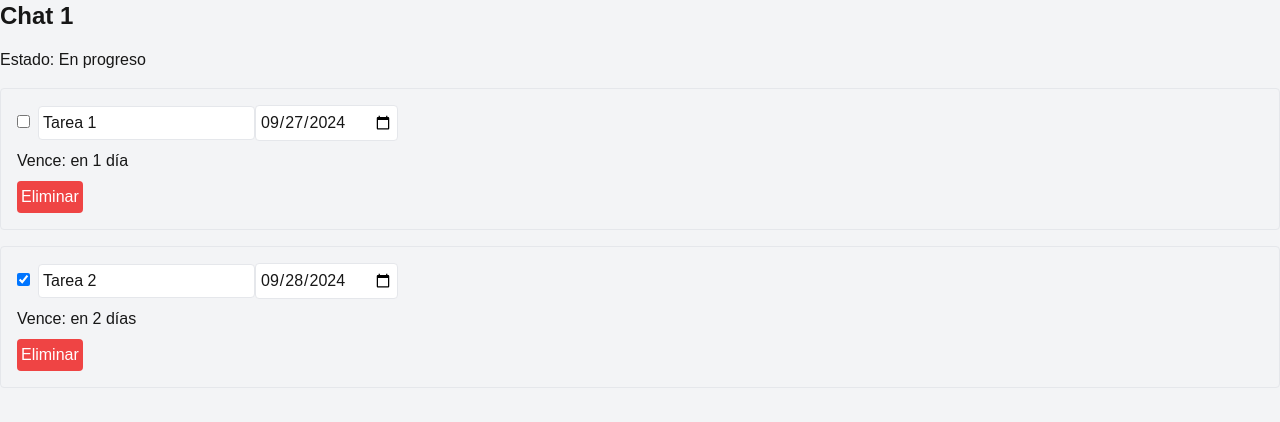
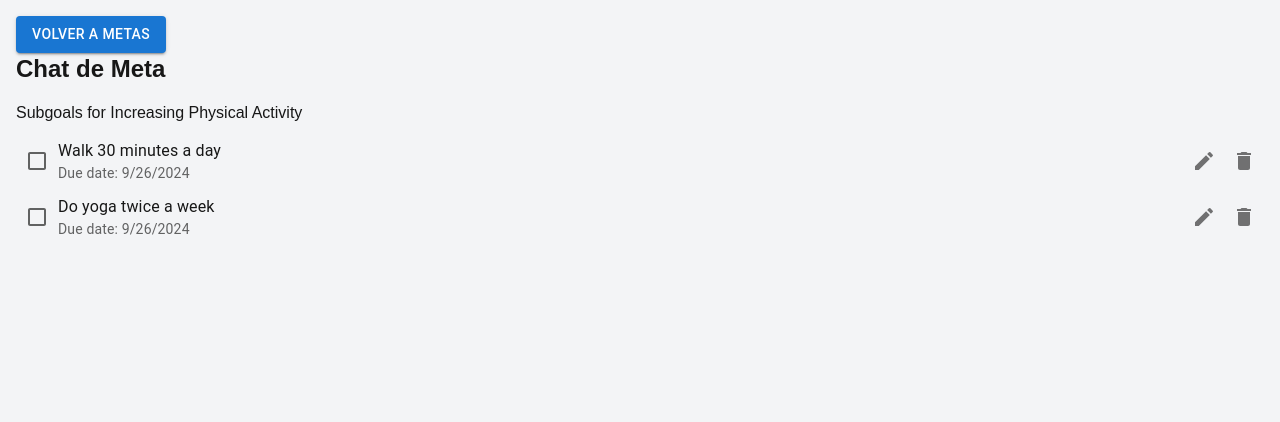
Before and after one commit to bradelev/mental-mood, a Next.js app: page /mental-mood/goals/1 in a window 1280 px wide. Shown: the top 422 px of the page. Built offline with nearby package versions, Linux system fonts and the light colour scheme.

Commit message:
feat: add goals page

```diff
--- a/package.json
+++ b/package.json
@@ -13,8 +13,10 @@
     "@emotion/styled": "^11.13.0",
     "@mui/icons-material": "^6.1.1",
     "@mui/material": "^6.1.1",
+    "@mui/x-date-pickers": "^7.18.0",
     "@radix-ui/react-tabs": "^1.1.0",
     "date-fns": "^4.1.0",
+    "dayjs": "^1.11.13",
     "framer-motion": "^11.5.6",
     "next": "14.2.13",
     "react": "^18",
--- a/src/app/chat/page.tsx
+++ b/src/app/chat/page.tsx
@@ -1,11 +1,13 @@
 "use client";
 
 import React, { useState } from 'react';
+import { useRouter } from 'next/navigation';
 import NavigationStepper from "../components/NavigationStepper";
 import { Button } from '../components/ui/Button';
 import { Textarea } from '../components/ui/Textarea';
 
 const Chat = () => {
+  const router = useRouter();
   const [messages, setMessages] = useState([
     { role: 'assistant', content: '¡Hola! ¿En qué puedo ayudarte hoy?' }
   ]);
@@ -19,6 +21,10 @@ const Chat = () => {
     }
   };
 
+  const handleGenerateActionItems = () => {
+    router.push('/goals');
+  };
+
   return (
     <div className="flex h-screen bg-gray-100">
 
@@ -26,8 +32,14 @@ const Chat = () => {
       {/* Área principal de chat */}
       <div className="flex-1 flex flex-col">
         {/* Encabezado */}
-        <div className="bg-white shadow p-4">
+        <div className="bg-white shadow p-4 flex justify-between items-center">
           <h1 className="text-2xl font-bold text-blue-900">Chat</h1>
+          <Button
+            onClick={handleGenerateActionItems}
+            className="bg-green-500 text-white"
+          >
+            Generate action items
+          </Button>
         </div>
 
         {/* Mensajes */}
--- a/src/app/components/goals/ActiveChat.tsx
+++ b/src/app/components/goals/ActiveChat.tsx
@@ -1,76 +1,119 @@
 "use client"
 
 import React, { useState, useEffect } from 'react';
-import { formatDistanceToNow } from 'date-fns';
-import { es } from 'date-fns/locale';
+import {
+  List,
+  ListItem,
+  ListItemText,
+  Checkbox,
+  IconButton,
+  TextField,
+  Button,
+  Dialog,
+  DialogActions,
+  DialogContent,
+  DialogTitle
+} from '@mui/material';
+import { Delete as DeleteIcon, Edit as EditIcon } from '@mui/icons-material';
+import { LocalizationProvider } from '@mui/x-date-pickers';
+import { AdapterDayjs } from '@mui/x-date-pickers/AdapterDayjs';
+import { DatePicker } from '@mui/x-date-pickers/DatePicker';
+import dayjs from 'dayjs';
 
-interface Task {
-  id: number;
+interface Subgoal {
+  id: string;
   description: string;
   dueDate: Date;
   completed: boolean;
 }
 
-interface ActiveChatProps {
-  id: string;
-}
-
-const ActiveChat = ({ id }: ActiveChatProps) => {
-  const [tasks, setTasks] = useState<Task[]>([]);
+const ActiveChat: React.FC<{ id: string }> = ({ id }) => {
+  const [subgoals, setSubgoals] = useState<Subgoal[]>([]);
+  const [openDialog, setOpenDialog] = useState(false);
+  const [currentSubgoal, setCurrentSubgoal] = useState<Subgoal | null>(null);
 
   useEffect(() => {
-    if (id) {
-      // Aquí deberías hacer la llamada a tu API para obtener las tareas
-      // Por ahora, usaremos datos de ejemplo
-      const mockTasks: Task[] = [
-        { id: 1, description: 'Tarea 1', dueDate: new Date(Date.now() + 86400000), completed: false },
-        { id: 2, description: 'Tarea 2', dueDate: new Date(Date.now() + 172800000), completed: true },
-      ];
-      setTasks(mockTasks);
-    }
+    // Here you should load the subgoals from your backend
+    // For now, we'll use example data
+    setSubgoals([
+      { id: '1', description: 'Walk 30 minutes a day', dueDate: new Date(), completed: false },
+      { id: '2', description: 'Do yoga twice a week', dueDate: new Date(), completed: false },
+    ]);
   }, [id]);
 
-  const updateTask = (taskId: number, updates: Partial<Task>) => {
-    setTasks(tasks.map(task =>
-      task.id === taskId ? { ...task, ...updates } : task
+  const handleToggleComplete = (id: string) => {
+    setSubgoals(subgoals.map(subgoal =>
+      subgoal.id === id ? { ...subgoal, completed: !subgoal.completed } : subgoal
     ));
   };
 
-  const deleteTask = (taskId: number) => {
-    setTasks(tasks.filter(task => task.id !== taskId));
+  const handleEdit = (subgoal: Subgoal) => {
+    setCurrentSubgoal(subgoal);
+    setOpenDialog(true);
   };
 
-  const allTasksCompleted = tasks.every(task => task.completed);
+  const handleDelete = (id: string) => {
+    setSubgoals(subgoals.filter(subgoal => subgoal.id !== id));
+  };
+
+  const handleSave = () => {
+    if (currentSubgoal) {
+      setSubgoals(subgoals.map(subgoal =>
+        subgoal.id === currentSubgoal.id ? currentSubgoal : subgoal
+      ));
+      setOpenDialog(false);
+      setCurrentSubgoal(null);
+    }
+  };
 
   return (
     <div>
-      <h1 className="text-2xl font-bold mb-4">Chat {id}</h1>
-      <p className="mb-4">Estado: {allTasksCompleted ? 'Completado' : 'En progreso'}</p>
-      {tasks.map(task => (
-        <div key={task.id} className="border p-4 mb-4 rounded">
-          <input
-            type="checkbox"
-            checked={task.completed}
-            onChange={(e) => updateTask(task.id, { completed: e.target.checked })}
-            className="mr-2"
+      <h2>Subgoals for Increasing Physical Activity</h2>
+      <List>
+        {subgoals.map((subgoal) => (
+          <ListItem key={subgoal.id} disablePadding>
+            <Checkbox
+              checked={subgoal.completed}
+              onChange={() => handleToggleComplete(subgoal.id)}
+            />
+            <ListItemText
+              primary={subgoal.description}
+              secondary={`Due date: ${subgoal.dueDate.toLocaleDateString()}`}
+            />
+            <IconButton onClick={() => handleEdit(subgoal)}>
+              <EditIcon />
+            </IconButton>
+            <IconButton onClick={() => handleDelete(subgoal.id)}>
+              <DeleteIcon />
+            </IconButton>
+          </ListItem>
+        ))}
+      </List>
+
+      <Dialog open={openDialog} onClose={() => setOpenDialog(false)}>
+        <DialogTitle>Edit Subgoal</DialogTitle>
+        <DialogContent>
+          <TextField
+            autoFocus
+            margin="dense"
+            label="Description"
+            fullWidth
+            value={currentSubgoal?.description || ''}
+            onChange={(e) => setCurrentSubgoal(prev => prev ? {...prev, description: e.target.value} : null)}
           />
-          <input
-            value={task.description}
-            onChange={(e) => updateTask(task.id, { description: e.target.value })}
-            className="mb-2 p-1 border rounded"
-          />
-          <input
-            type="date"
-            value={task.dueDate.toISOString().split('T')[0]}
-            onChange={(e) => updateTask(task.id, { dueDate: new Date(e.target.value) })}
-            className="mb-2 p-1 border rounded"
-          />
-          <p>Vence: {formatDistanceToNow(task.dueDate, { addSuffix: true, locale: es })}</p>
-          <button onClick={() => deleteTask(task.id)} className="mt-2 p-1 bg-red-500 text-white rounded">
-            Eliminar
-          </button>
-        </div>
-      ))}
+          <LocalizationProvider dateAdapter={AdapterDayjs}>
+        <DatePicker
+          label="Due Date"
+          value={currentSubgoal?.dueDate ? dayjs(currentSubgoal.dueDate) : null}
+          onChange={(newValue) => setCurrentSubgoal(prev => prev ? {...prev, dueDate: newValue ? newValue.toDate() : new Date()} : null)}
+        />
+      </LocalizationProvider>
+        </DialogContent>
+        <DialogActions>
+          <Button onClick={() => setOpenDialog(false)}>Cancel</Button>
+          <Button onClick={handleSave}>Save</Button>
+        </DialogActions>
+      </Dialog>
     </div>
   );
 };
--- a/src/app/feelings/page.tsx
+++ b/src/app/feelings/page.tsx
@@ -78,7 +78,7 @@ const Home = () => {
                 key={index}
                 whileHover={{ scale: 1.1 }}
                 whileTap={{ scale: 0.9 }}
-                animate={{ scale: selectedIcon === index ? 1.2 : 1 }}
+                animate={{ scale: selectedIcon === index ? 1.5 : 1 }}
                 transition={{ duration: 0.2 }}
                 className={`text-4xl ${iconData.color}`}
                 onClick={() => setSelectedIcon(index)}
--- a/src/app/goals/[id]/page.tsx
+++ b/src/app/goals/[id]/page.tsx
@@ -1,7 +1,24 @@
+"use client";
+
+import React from 'react';
+import Link from 'next/link';
 import ActiveChat from "../../components/goals/ActiveChat";
+import { Button } from '@mui/material';
 
 const ChatPage = ({ params }: { params: { id: string } }) => {
-  return <ActiveChat id={params.id} />;
+  return (
+    <div className="container mx-auto p-4">
+      <Link href="/goals">
+        <Button variant="contained" color="primary" className="mb-4">
+          Volver a Metas
+        </Button>
+      </Link>
+
+      <h1 className="text-2xl font-bold mb-4">Chat de Meta</h1>
+
+      <ActiveChat id={params.id} />
+    </div>
+  );
 };
 
 export default ChatPage;
--- a/src/app/goals/page.tsx
+++ b/src/app/goals/page.tsx
@@ -1,44 +1,35 @@
 "use client";
 
-import React, { useState } from 'react';
+import React from 'react';
+import Link from 'next/link';
+import NavigationStepper from '../components/NavigationStepper';
+import { Card, CardContent, List, ListItem, ListItemText } from '@mui/material';
 
-import NavigationStepper from '../components/NavigationStepper';
-import AllChats from '../components/goals/AllChats';
-import ActiveChat from '../components/goals/ActiveChat';
-import { Tabs, TabsContent, TabsList, TabsTrigger } from "@radix-ui/react-tabs";
-import { Card, CardContent } from '@mui/material';
+// Supongamos que tienes una lista de metas como esta:
+const goals = [
+  { id: '1', title: 'Mejorar hábitos de sueño' },
+  { id: '2', title: 'Aumentar actividad física' },
+  { id: '3', title: 'Reducir estrés' },
+  // ... más metas
+];
 
 const Goals = () => {
-  const [activeTab, setActiveTab] = useState('all-chats');
-
   return (
     <div className="container mx-auto p-4">
-      <h1 className="text-2xl font-bold mb-4">Goals</h1>
+      <h1 className="text-2xl font-bold mb-4">Mis Metas</h1>
 
-      <Tabs defaultValue="all-chats" onValueChange={setActiveTab}>
-        <TabsList className="grid w-full grid-cols-2">
-          <TabsTrigger value="all-chats">All Chats</TabsTrigger>
-          <TabsTrigger value="active-chat">Active Chat</TabsTrigger>
-        </TabsList>
-        <TabsContent value="all-chats">
-          <Card>
-            <CardContent>
-              <div className={`tab ${activeTab === 'all-chats' ? 'active' : ''}`}>
-                <AllChats />
-              </div>
-            </CardContent>
-          </Card>
-        </TabsContent>
-        <TabsContent value="active-chat">
-          <Card>
-            <CardContent>
-              <div className={`tab ${activeTab === 'active-chat' ? 'active' : ''}`}>
-                <ActiveChat />
-              </div>
-            </CardContent>
-          </Card>
-        </TabsContent>
-      </Tabs>
+      <Card>
+        <CardContent>
+          <List>
+            {goals.map((goal) => (
+              <ListItem key={goal.id} component={Link} href={`/goals/${goal.id}`}>
+                <ListItemText primary={goal.title} />
+              </ListItem>
+            ))}
+          </List>
+        </CardContent>
+      </Card>
+
       <NavigationStepper activeStep={3} />
     </div>
   );
--- a/src/app/layout.tsx
+++ b/src/app/layout.tsx
@@ -4,7 +4,7 @@
 // import localFont from "next/font/local";
 import "./globals.css";
 import { usePathname } from "next/navigation";
-import { AnimatePresence, motion } from "framer-motion";
+import { motion } from "framer-motion";
 
 // const geistSans = localFont({
 //   src: "./fonts/GeistVF.woff",
@@ -32,7 +32,6 @@ export default function RootLayout({
   return (
     <html lang="en">
       <body className="bg-gray-100">
-        <AnimatePresence mode="wait">
         <motion.div
           key={pathname}
           initial={{ opacity: 0, y: 20 }}
@@ -42,7 +41,6 @@ export default function RootLayout({
         >
           {children}
         </motion.div>
-        </AnimatePresence>
       </body>
     </html>
   );
```
Also changed, not shown: 1 other file (tests, documents, lock files or other folders). Lines whose indentation alone changed are shown as unchanged.
